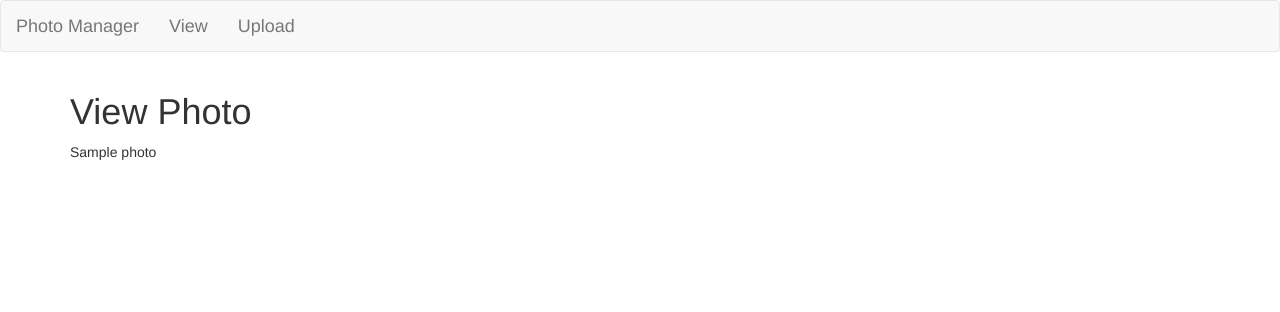
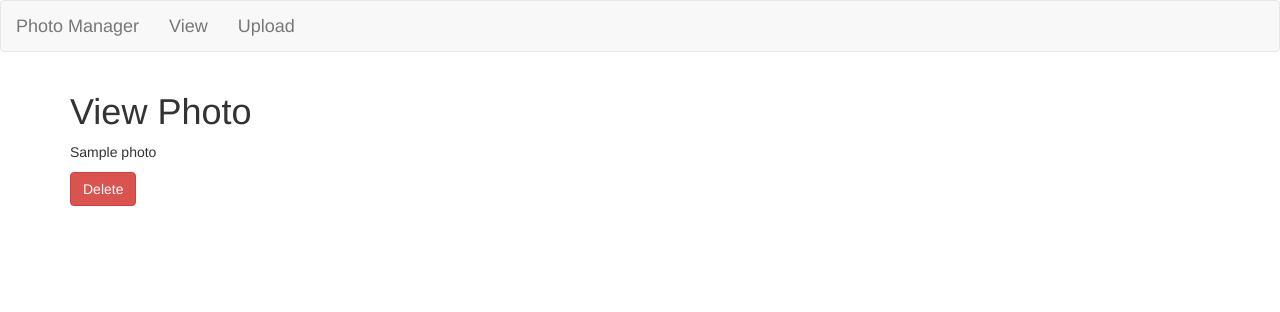
Before and after one commit to aaronbolyard-school/CSC-289, a Flask app: page /photos/view/1 in a window 1280 px wide. Shown: the top 312 px of the page. Run offline with Flask 2, Linux system fonts and the light colour scheme; a user stored in the database is signed in; tables that the repository leaves empty hold one stand-in row (values such as "Sample post"); some libraries are stand-ins or nearby versions.

Commit message:
Add 'delete' button to view photo template.

```diff
--- a/photomanager/templates/photo/view_single.html
+++ b/photomanager/templates/photo/view_single.html
@@ -3,4 +3,5 @@
 {% block header %}<h1>View Photo</h1>{% endblock %}
 {% block content %}
 <p>{{ photo.name }}</p>
+<a class="btn btn-danger" href="{{ url_for('photos.confirm_delete', photo_id=photo.id) }}">Delete</a>
 {% endblock %}
```
